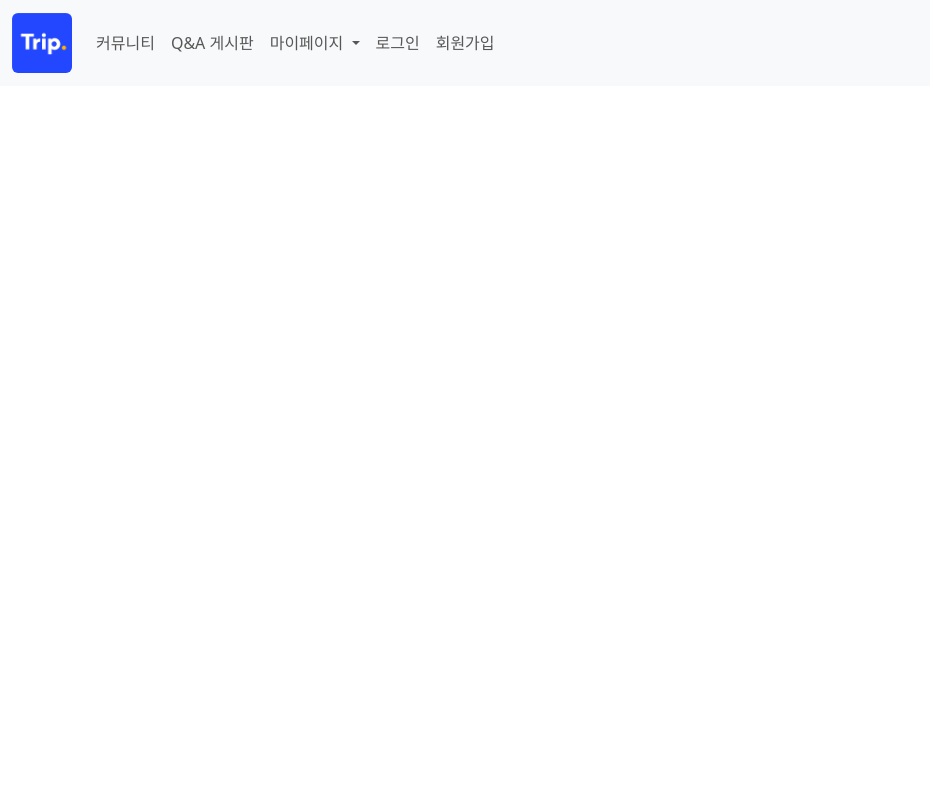
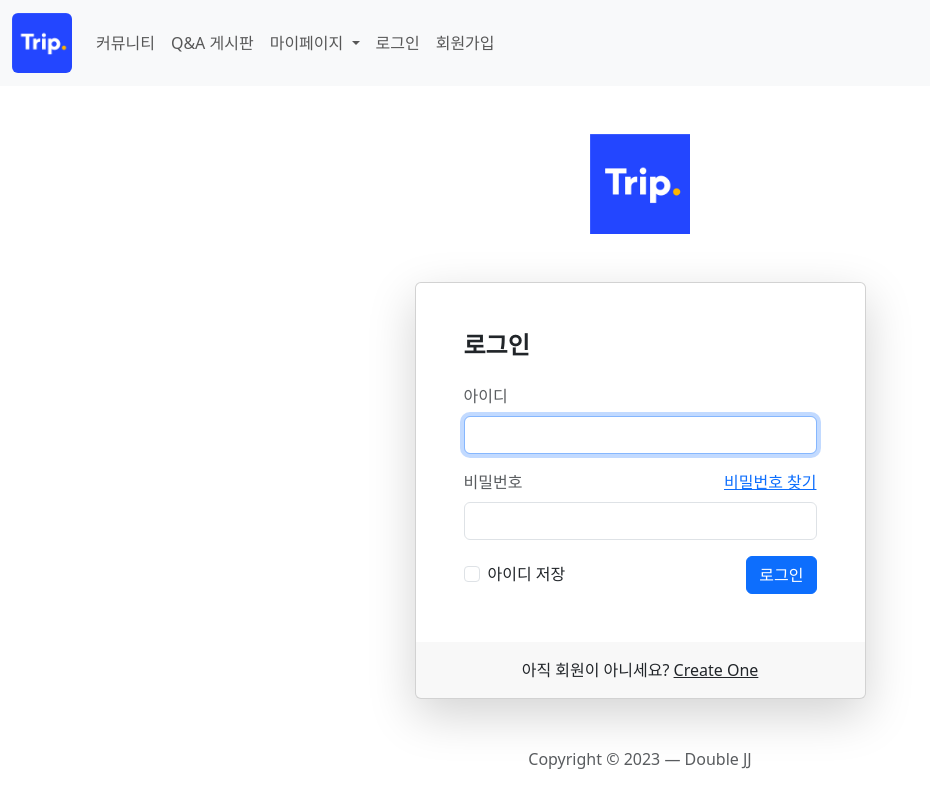
Before and after one commit to junoade/TripJJ_client, a Vue app: page /login in a window 1280 px wide. Shown: the whole page, without its empty margins (0-930 px from the left). Built offline with nearby package versions, Linux system fonts and the light colour scheme.

Commit message:
ui: 초기 로그인 화면

```diff
--- a/src/components/layout/TheHeadingNavbar.vue
+++ b/src/components/layout/TheHeadingNavbar.vue
@@ -33,7 +33,7 @@ import NavbarMyPage from "./NavbarMypage.vue"
           <navbar-my-page/>
 
           <li class="nav-item">
-            <a href="#" class="nav-link">로그인</a>
+            <router-link :to="{name: 'login'}" class="nav-link">로그인</router-link>
           </li>
           <li class="nav-item">
             <a href="#" class="nav-link">회원가입</a>
--- a/src/router/index.js
+++ b/src/router/index.js
@@ -1,5 +1,7 @@
 import { createRouter, createWebHistory } from "vue-router";
 import TheMainView from "../views/TheMainView.vue";
+import TheLoginView from "@/views/TheLoginView.vue";
+
 // import TheBoardView from "../views/TheBoardView.vue";
 // import TheElectricChargingStationView from '../views/TheElectricChargingStation.vue';
 
@@ -11,6 +13,10 @@ const router = createRouter({
       path: "/",
       name: "main",
       component: TheMainView,
+    },{
+      path: "/login",
+      name: "login",
+      component: TheLoginView,
     },
     {
       path: "/board",
--- /dev/null
+++ b/src/views/TheLoginView.vue
@@ -0,0 +1,65 @@
+<script setup>
+    // 유효성 검증 관련
+</script>
+
+<template>
+    <section class="h-100">
+        <div class="container h-100">
+            <div class="row justify-content-sm-center h-100">
+                <div class="col-xxl-4 col-xl-5 col-lg-5 col-md-7 col-sm-9">
+                    <div class="text-center my-5">
+                        <img src="@/assets/trip.png" alt="logo" width="100">
+                    </div>
+                    <div class="card shadow-lg">
+                        <div class="card-body p-5">
+                            <h1 class="fs-4 card-title fw-bold mb-4">로그인</h1>
+                            <form method="POST" class="needs-validation" novalidate="" autocomplete="off">
+                                <div class="mb-3">
+                                    <label class="mb-2 text-muted" for="id">아이디</label>
+                                    <input id="id" type="text" class="form-control" name="id" value="" required
+                                        autofocus>
+                                    <div class="invalid-feedback">
+                                        Email is invalid
+                                    </div>
+                                </div>
+
+                                <div class="mb-3">
+                                    <div class="mb-2 w-100">
+                                        <label class="text-muted" for="password">비밀번호</label>
+                                        <a href="forgot.html" class="float-end">
+                                            비밀번호 찾기
+                                        </a>
+                                    </div>
+                                    <input id="password" type="password" class="form-control" name="password" required>
+                                    <div class="invalid-feedback">
+                                        Password is required
+                                    </div>
+                                </div>
+
+                                <div class="d-flex align-items-center">
+                                    <div class="form-check">
+                                        <input type="checkbox" name="remember" id="remember" class="form-check-input">
+                                        <label for="remember" class="form-check-label">아이디 저장</label>
+                                    </div>
+                                    <button type="submit" class="btn btn-primary ms-auto">
+                                        로그인
+                                    </button>
+                                </div>
+                            </form>
+                        </div>
+                        <div class="card-footer py-3 border-0">
+                            <div class="text-center">
+                                아직 회원이 아니세요? <a href="register.html" class="text-dark">Create One</a>
+                            </div>
+                        </div>
+                    </div>
+                    <div class="text-center mt-5 text-muted">
+                        Copyright &copy; 2023 &mdash; Double JJ
+                    </div>
+                </div>
+            </div>
+        </div>
+    </section>
+</template>
+
+<style scoped></style>
```
